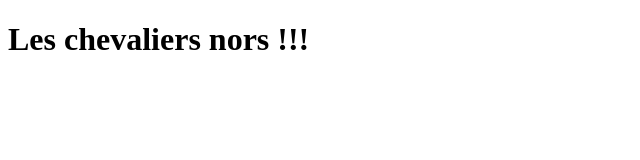
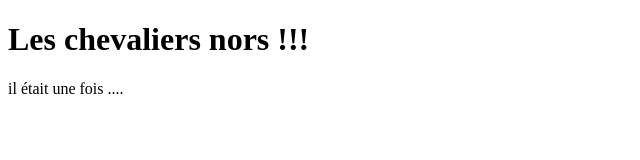
Before and after one commit to pdenis13/formation_git, a plain HTML site: page index.html in a window 1280 px wide. Shown: the whole page, without its empty margins (0-640 px from the left). Drawn offline with Linux system fonts and the light colour scheme.

Commit message:
2nd commit branch div

```diff
--- a/index.html
+++ b/index.html
@@ -8,6 +8,6 @@
 </head>
 <body>
     <h1>Les chevaliers nors !!!</h1>
-
+    <div>il était une fois ....</div>
 </body>
 </html>
```
